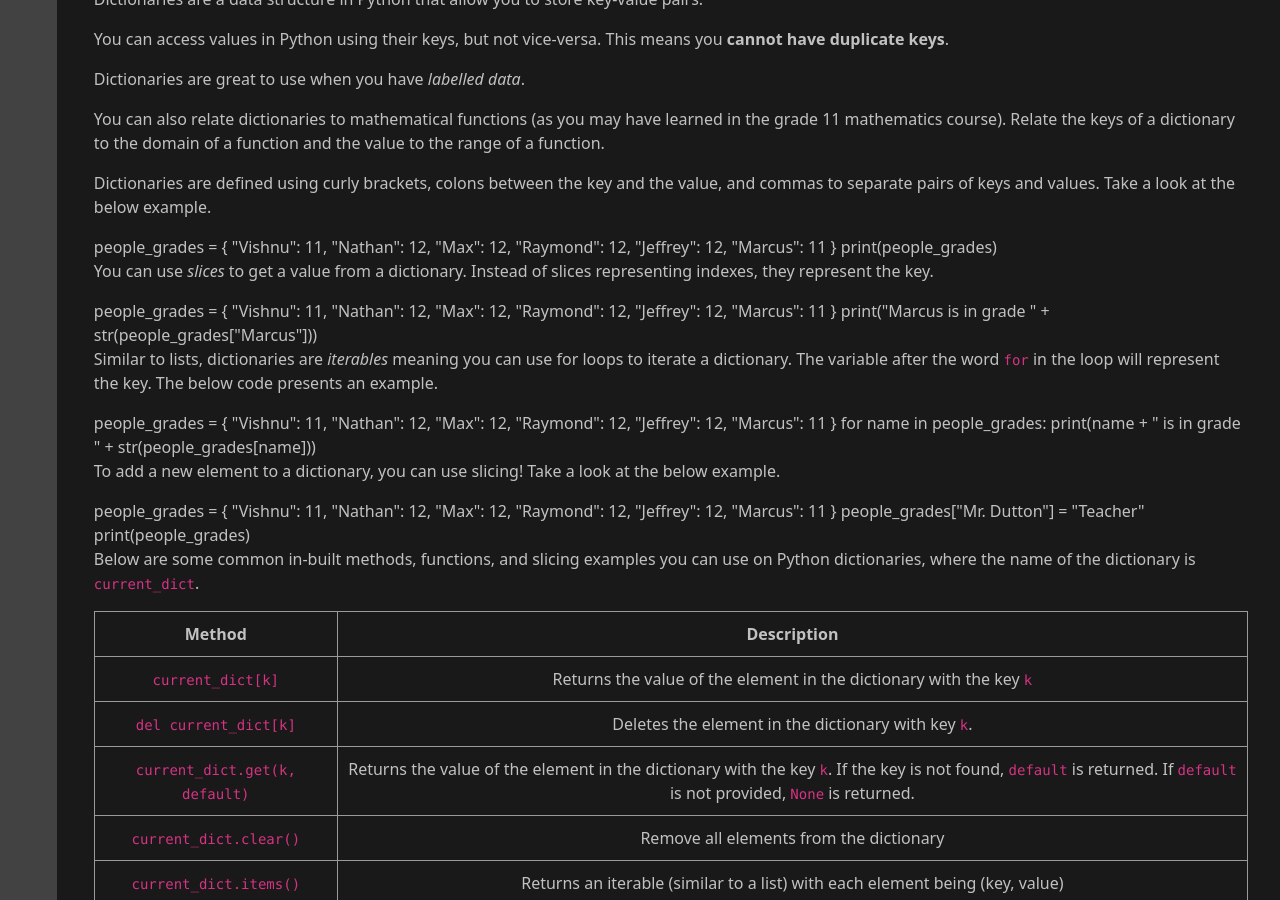
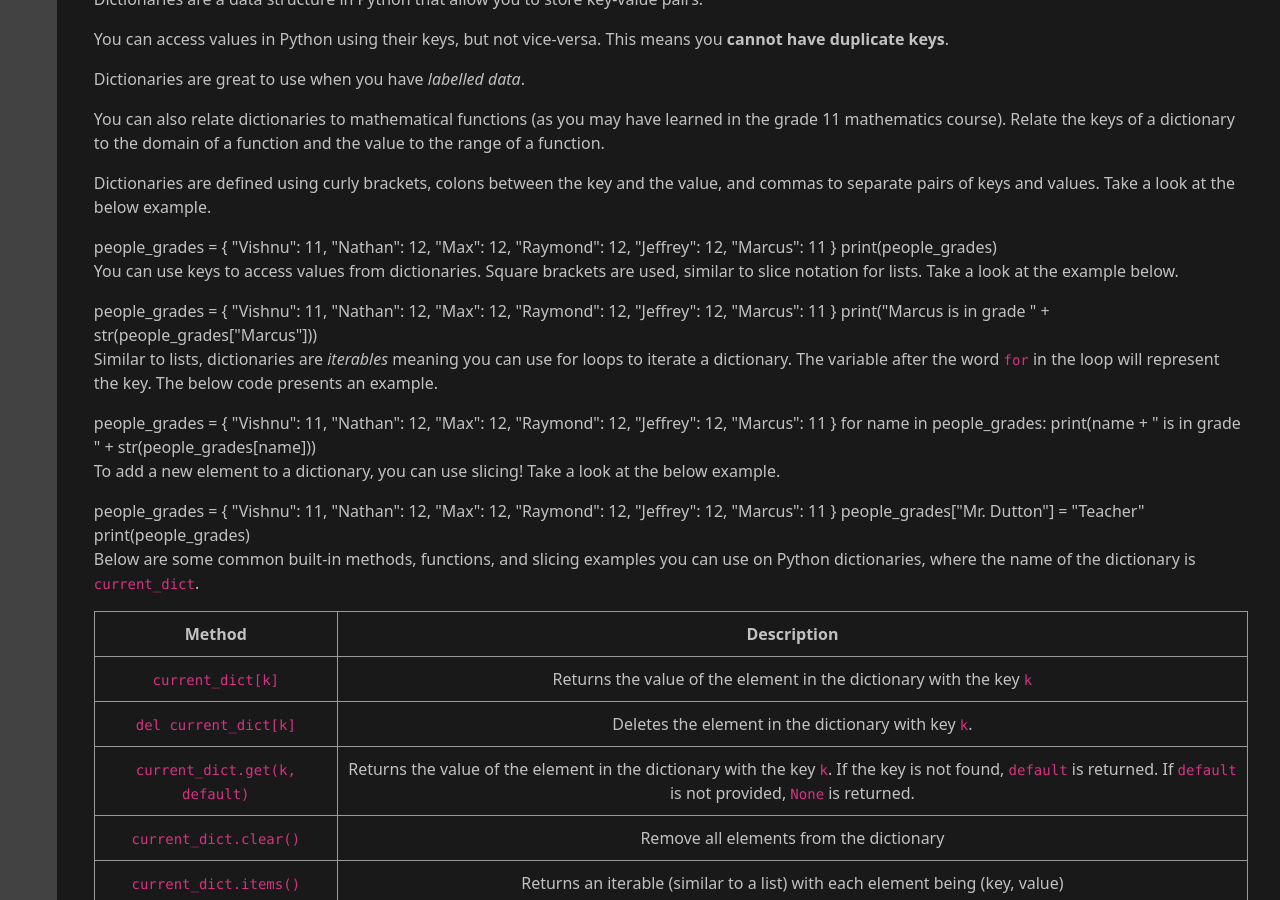
Before and after one commit to vishnupsatish/woodlands-cs-website, a Jekyll site: the page built from _posts/2021-10-25-lesson-2.md, in a window 1280 px wide and 900 px high, scrolled down 4719 px. Built offline with Jekyll 4.4.1, drawn with Linux system fonts in a browser that asks for light colours; nearby versions of some CDN libraries; some of the changed text lies outside the part shown.

Commit message:
Fix issues with lesson

```diff
--- a/_includes/navbar.html
+++ b/_includes/navbar.html
@@ -1,4 +1,4 @@
-    <ul class="nav nav-pills nav-flush flex-column mb-auto text-center">
+    <ul class="nav nav-pills nav-flush flex-column mb-auto text-center mt-3">
         <!-- <li class="nav-item mt-4"> -->
             {% if page.current_page == 'home' %}
             <a href="/" class="nav-link active py-3" data-bs-toggle="tooltip" data-bs-placement="right" data-bs-original-title="Home">
--- a/_posts/2021-10-25-lesson-2.md
+++ b/_posts/2021-10-25-lesson-2.md
@@ -200,7 +200,7 @@ You can also assign list slices. We'll be going over this in the example.
 
 To count from the end of a list, you can use negative indices, where the last element in a list is at the index -1, the second last is at the index -2, and so on.
 
-Below are some common in-built methods and functions you can use on Python lists, where the name of the list is `current_list`.
+Below are some common built-in methods and functions you can use on Python lists, where the name of the list is `current_list`.
 
 | Method 	|           Description           	|
 |:--------:	|:-------------------------------:	|
@@ -270,7 +270,7 @@ people_grades = {
 print(people_grades)
 </div>
 
-You can use *slices* to get a value from a dictionary. Instead of slices representing indexes, they represent the key.
+You can use keys to access values from dictionaries. Square brackets are used, similar to slice notation for lists. Take a look at the example below.
 
 <div is="code-editor" id="editor-420">
 people_grades = {
@@ -315,7 +315,7 @@ people_grades["Mr. Dutton"] = "Teacher"
 print(people_grades)
 </div>
 
-Below are some common in-built methods, functions, and slicing examples you can use on Python dictionaries, where the name of the dictionary is `current_dict`.
+Below are some common built-in methods, functions, and slicing examples you can use on Python dictionaries, where the name of the dictionary is `current_dict`.
 
 | Method 	|           Description           	|
 |:--------:	|:-------------------------------:	|
```
